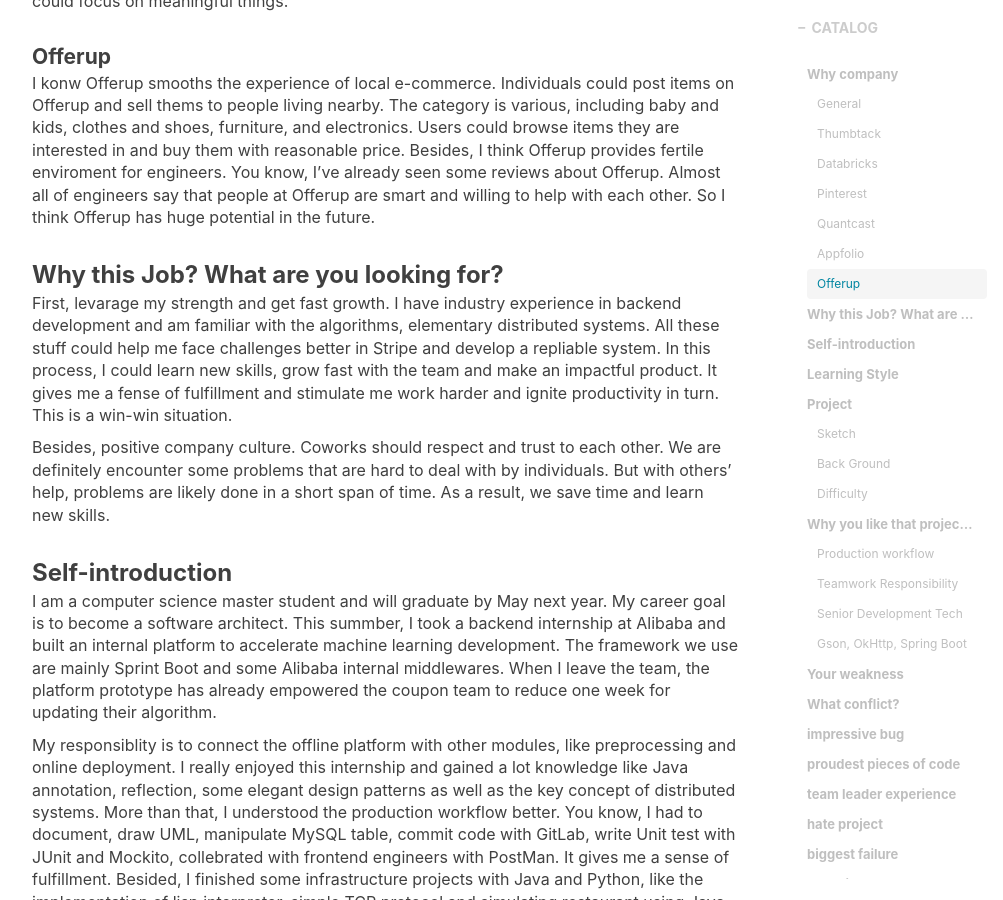
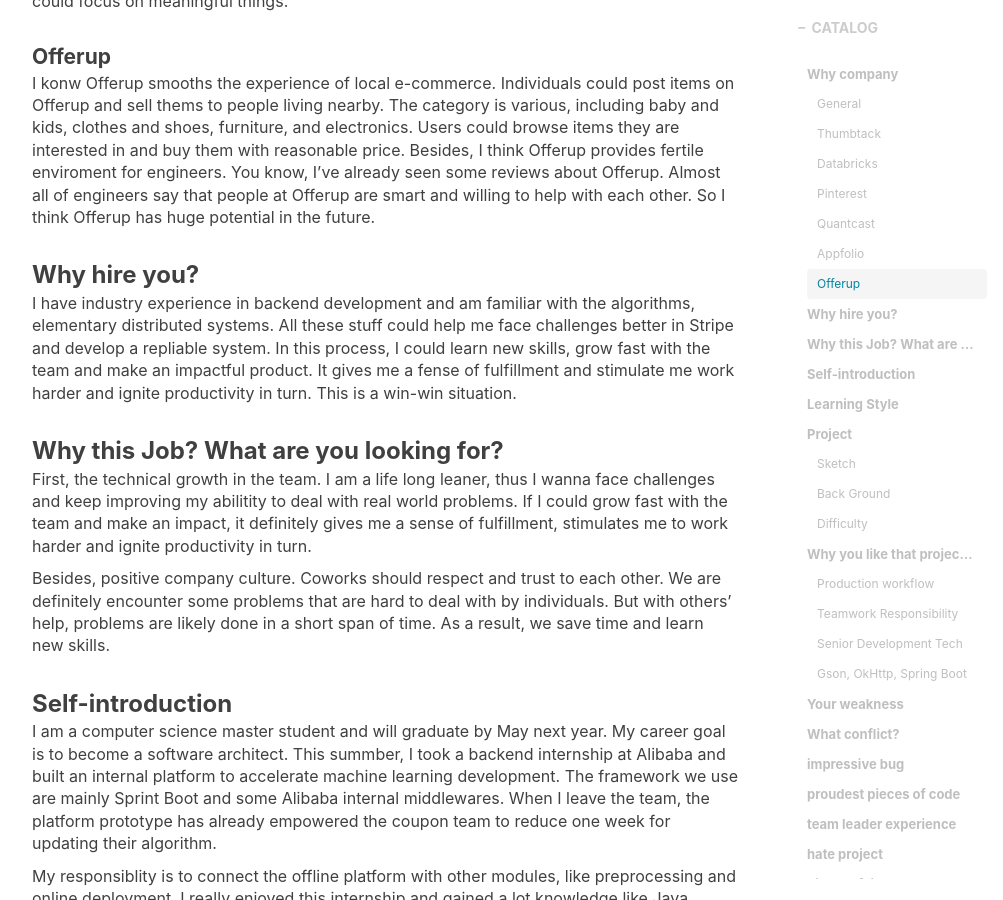
Before and after one commit to wirybeaver/wirybeaver.github.io, a Jekyll site: the page built from _posts/2018-10-04-interview-bq.md, in a window 1280 px wide and 900 px high, scrolled down 1733 px. Shown: the whole window, without its empty margins (233-1236 px from the left). Built offline with Jekyll 4.4.1, drawn with Linux system fonts in a browser that asks for light colours; nearby versions of some CDN libraries; comment, search, counter and statistics services are not loaded.

Commit message:
Update 2018-10-04-interview-bq.md

```diff
--- a/_posts/2018-10-04-interview-bq.md
+++ b/_posts/2018-10-04-interview-bq.md
@@ -35,8 +35,11 @@
 #### Offerup
 I konw Offerup smooths the experience of local e-commerce. Individuals could post items on Offerup and sell thems to people living nearby. The category is various, including baby and kids, clothes and shoes, furniture, and electronics. Users could browse items they are interested in and buy them with reasonable price. Besides, I think Offerup provides fertile enviroment for engineers. You know, I've already seen some reviews about Offerup. Almost all of engineers say that people at Offerup are smart and willing to help with each other. So I think Offerup has huge potential in the future.
 
+### Why hire you?
+I have industry experience in backend development and am familiar with the algorithms, elementary distributed systems. All these stuff could help me face challenges better in Stripe and develop a repliable system. In this process, I could learn new skills, grow fast with the team and make an impactful product. It gives me a fense of fulfillment and stimulate me work harder and ignite productivity in turn. This is a win-win situation.
+
 ### Why this Job? What are you looking for?
-First, levarage my strength and get fast growth. I have industry experience in backend development and am familiar with the algorithms, elementary distributed systems. All these stuff could help me face challenges better in Stripe and develop a repliable system. In this process, I could learn new skills, grow fast with the team and make an impactful product. It gives me a fense of fulfillment and stimulate me work harder and ignite productivity in turn. This is a win-win situation.
+First, the technical growth in the team. I am a life long leaner, thus I wanna face challenges and keep improving my abilitity to deal with real world problems. If I could grow fast with the team and make an impact, it definitely gives me a sense of fulfillment, stimulates me to work harder and ignite productivity in turn.
 
 Besides, positive company culture. Coworks should respect and trust to each other. We are definitely encounter some problems that are hard to deal with by individuals. But with others' help, problems are likely done in a short span of time. As a result, we save time and learn new skills.
 
```
